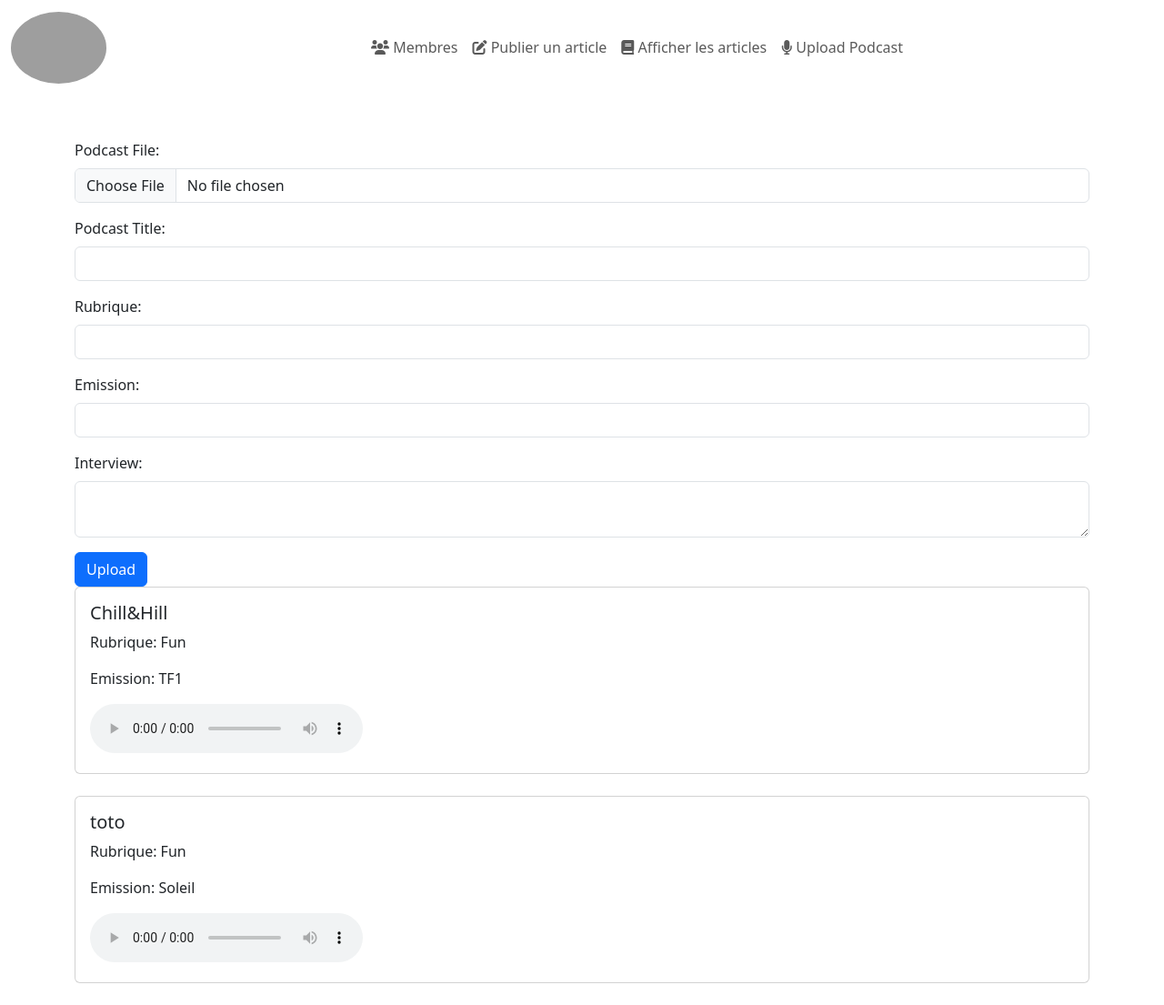
After one commit to Kevin200122/Back_End_PHP_Altameos, a PHP site: page /Telecharger_podcast.php in a window 1280 px wide. The commit adds this page. Shown: the whole page at 91% size. Run offline with PHP 8.4, Linux system fonts and the light colour scheme; the visitor is signed in with stand-in values (Sample User, id 1); data comes from the database, SQL or seed files in the repository; grey boxes are pictures that could not be loaded.

Commit message:
Travail_Entreprise

```diff
--- /dev/null
+++ b/PHP/Telecharger_podcast.php
@@ -0,0 +1,158 @@
+<?php
+session_start();
+include('config.php');
+if (!$_SESSION['pseudo']) {
+    header('Location: connexion.php');
+}
+
+if (isset($_POST['submit'])) {
+    $rubrique = $_POST['rubrique'];
+    $emission = $_POST['emission'];
+    $interview = $_POST['interview'];
+    $podcast_title = $_POST['podcast_title']; ///$_POST — HTTP POST variables
+    $podcast_file = $_FILES['podcast_file']['name']; //name — Le nom original du fichier, comme sur le disque du visiteur (exemple : mon_icône.png).
+    $podcast_file_tmp = $_FILES['podcast_file']['tmp_name']; //tmp_name — Le nom du fichier sur le serveur où le fichier téléchargé a été stocké.
+    $podcast_file_size = $_FILES['podcast_file']['size']; //size — La taille en octets du fichier télécharger.
+    $podcast_file_error = $_FILES['podcast_file']['error']; //error — Le code d'erreur, qui permet de savoir si le fichier a bien été télécharger.
+    $podcast_file_type = $_FILES['podcast_file']['type']; //type — Le type du fichier. Par exemple, cela peut être « image/png ».
+
+    $podcast_file_ext = explode('.', $podcast_file); //explode — Coupe une chaîne en segments
+    $podcast_file_actual_ext = strtolower(end($podcast_file_ext)); //strtolower — Renvoie une chaîne en minuscules
+
+    $allowed = array('mp3', 'wav', 'ogg'); //array — Crée un tableau, avec les valeurs passées en paramètres, comme éléments qui représente les extensions autorisées
+
+    if (in_array($podcast_file_actual_ext, $allowed)) {
+        if ($podcast_file_error === 0) { //0 = pas d'erreur
+            if ($podcast_file_size < 10000000) { //10MB
+                $podcast_file_name_new = uniqid('', true) . "." . $podcast_file_actual_ext; //uniqid — Génère un identifiant unique basé sur l'heure courante en microsecondes et sur un paramètre binaire optionnel, qui permet de le rendre encore plus unique parce que est important que le nom du fichier soit unique
+                $podcast_file_destination = 'uploads/' . $podcast_file_name_new; //chemin de destination, true = si le dossier n'existe pas, il sera créé
+                move_uploaded_file($podcast_file_tmp, $podcast_file_destination); //move_uploaded_file — Déplace un fichier téléchargé
+                $req = $conn->prepare('INSERT INTO podcast (title, file_path, rubrique, emission, interview) VALUES (?, ?, ?, ?, ?)');
+                $req->execute([$podcast_title, $podcast_file_destination, $rubrique, $emission, $interview]); //execute — Exécute une requête préparée
+
+                header('Location: index.php');
+            } else {
+                echo "Your file is too big!";
+            }
+        } else {
+            echo "Error: " . $podcast_file_error;
+        }
+    } else {
+        echo "You cannot upload files of this type!";
+    }
+}
+
+?>
+<!DOCTYPE html>
+<html lang="en">
+
+<head>
+<meta charset="UTF-8">
+<title>Upload Podcast</title>
+<link href="https://cdn.jsdelivr.net/npm/bootstrap@5.3.0/dist/css/bootstrap.min.css" rel="stylesheet" integrity="sha384-9ndCyUaIbzAi2FUVXJi0CjmCapSmO7SnpJef0486qhLnuZ2cdeRhO02iuK6FUUVM" crossorigin="anonymous">
+<!-- Incluez la bibliothèque Font Awesome dans l'en-tête de votre document -->
+<link rel="stylesheet" href="https://cdnjs.cloudflare.com/ajax/libs/font-awesome/6.0.0-beta3/css/all.min.css">
+<link rel="stylesheet" href="./styles/style.css">
+</head>
+
+<body>
+
+<nav class="navbar navbar-expand-lg">
+<div class="container-fluid">
+<a class="navbar-brand" href="#"><img src="./medias/radiotitanback-end.png" alt="logo" style="width: 105px; border-radius: 50%"></a>
+<button class="navbar-toggler" type="button" data-bs-toggle="collapse" data-bs-target="#navbarNav" aria-controls="navbarNav" aria-expanded="false" aria-label="Toggle navigation">
+<span class="navbar-toggler-icon"></span>
+</button>
+<div class="collapse navbar-collapse justify-content-center" id="navbarNav">
+<ul class="navbar-nav">
+<li>
+<a class="nav-link" href="membres.php">
+<i class="fas fa-users"></i>
+Membres
+</a>
+</li>
+<li>
+<a class="nav-link" href="publier_article.php">
+<i class="fas fa-edit"></i>
+Publier un article
+</a>
+</li>
+<li>
+<a class="nav-link" href="afficher_articles.php">
+<i class="fas fa-book"></i>
+Afficher les articles
+</a>
+</li>
+<li>
+<a class="nav-link" href="upload_podcast.php">
+<i class="fas fa-microphone"></i>
+Upload Podcast
+</a>
+</li>
+</ul>
+</div>
+</div>
+</nav>
+
+
+
+<div class="container mt-5">
+<form method="POST" action="upload_podcast.php" enctype="multipart/form-data">
+<div class="mb-3">
+<label for="podcast_file" class="form-label">Podcast File:</label>
+<input type="file" name="podcast_file" id="podcast_file" class="form-control">
+</div>
+<div class="mb-3">
+<label for="podcast_title" class="form-label">Podcast Title:</label>
+<input type="text" name="podcast_title" id="podcast_title" class="form-control">
+</div>
+<div class="mb-3">
+<label for="rubrique" class="form-label">Rubrique:</label>
+<input type="text" name="rubrique" id="rubrique" class="form-control">
+</div>
+<div class="mb-3">
+<label for="emission" class="form-label">Emission:</label>
+<input type="text" name="emission" id="emission" class="form-control">
+</div>
+<div class="mb-3">
+<label for="interview" class="form-label">Interview:</label>
+<textarea name="interview" id="interview" class="form-control"></textarea>
+</div>
+<input type="submit" name="submit" value="Upload" class="btn btn-primary">
+
+<?php
+$req = $conn->query('SELECT * FROM podcast');
+while ($donnees = $req->fetch()) {
+    echo '<div class="card mb-4">';
+    echo '<div class="card-body">';
+    echo '<h5 class="card-title">' . $donnees['title'] . '</h5>';
+    echo '<p class="card-text">Rubrique: ' . $donnees['rubrique'] . '</p>';
+    echo '<p class="card-text">Emission: ' . $donnees['emission'] . '</p>';
+    echo '<audio controls>';
+    echo '<source src="' . $donnees['file_path'] . '" type="audio/mpeg">';
+    echo '</audio>';
+    echo '</div>';
+    echo '</div>';
+}
+?>
+</form>
+</div>
+<script src="https://cdn.jsdelivr.net/npm/@popperjs/core@2.11.8/dist/umd/popper.min.js" integrity="sha384-I7E8VVD/ismYTF4hNIPjVp/Zjvgyol6VFvRkX/vR+Vc4jQkC+hVqc2pM8ODewa9r" crossorigin="anonymous"></script>
+<script src="https://cdn.jsdelivr.net/npm/bootstrap@5.3.0/dist/js/bootstrap.min.js" integrity="sha384-fbbOQedDUMZZ5KreZpsbe1LCZPVmfTnH7ois6mU1QK+m14rQ1l2bGBq41eYeM/fS" crossorigin="anonymous"></script>
+</body>
+
+</html>
+
+
+
+
+<!--$_FILES pour accéder au fichier téléchargé et le déplacer à l'endroit désiré sur le serveur
+Ce script tente de déplacer le fichier télécharger vers le répertoire "uploads" sur le serveur. Si le fichier est déplacé avec succès, il insère une nouvelle ligne dans la table "podcasts" de la base de données avec le titre du podcast et le chemin du fichier.
+
+
+Modifier le fichier php.ini et augmenter la valeur de upload_max_filesize et post_max_size. Par exemple, pour augmenter la limite à 100M :
+
+    upload_max_filesize = 100M
+    post_max_size = 100M
+    Ensuite, vous devrez redémarrer votre serveur web pour que les modifications prennent effet.
+    -->
--- a/PHP/album.php
+++ b/PHP/album.php
@@ -2,7 +2,7 @@
 session_start();
 include('config.php');
 if(!$_SESSION['pseudo']) {
-    header('Location: connexion.php');
+    header('Location: Connexion.php');
 }
 ?>
 <!DOCTYPE html>
@@ -14,10 +14,10 @@ if(!$_SESSION['pseudo']) {
 </head>
 <body>
 <?php
-$req = $conn->query('SELECT * FROM album');
+$req = $conn->query('SELECT * FROM albums');
 while($donnees = $req->fetch()) {//fetch() fetches the next row from a result set
     ?>
-    <div class="album"style="border: 1px solid black;">
+    <div class="albums"style="border: 1px solid black;">
     <h2><?= $donnees['titre']; ?></h2>
     <p><?= $donnees['contenu']; ?></p>
     <p><?= $donnees['Auteur']; ?></p>
--- a/PHP/config.php
+++ b/PHP/config.php
@@ -1,7 +1,7 @@
 <?php
 $servername = "localhost";
 $username = "root";
-$password = "my-secret-pw";
+$password = "";
 $dbname = "espace_admin_altameos";
 
 try {
--- a/PHP/creation_membre.php
+++ b/PHP/creation_membre.php
@@ -29,7 +29,7 @@ if(isset($_POST['submit'])) {// Si le formulaire est soumis
     } elseif (!preg_match("#\W+#", $pass)) {
         echo "Le mot de passe doit contenir au moins un caractère spécial";
         exit;
-    } elseif ($pass != $comfirmation_pass) {
+    } elseif ($pass != $confirmation_pass) {
         echo "Les mots de passe ne correspondent pas";
         exit;
     } else {
--- a/PHP/modifier_article.php
+++ b/PHP/modifier_article.php
@@ -12,7 +12,7 @@ if(isset($_GET['id']) and !empty($_GET['id'])) {
             $titre = htmlspecialchars($_POST['titre']);
             $contenu = nl2br(htmlspecialchars($_POST['contenu'])) ;
             if(!empty($titre) AND !empty($contenu)) {
-                $req = $conn->prepare('UPDATE articles SET titre = ?, contenu = ? WHERE id = ?');
+                $req = $conn->prepare('UPDATE articles SET titre = ?, contenu = ?, WHERE id = ?');
                 $req->execute(array($titre, $contenu, $getid));
                 header('Location: articles.php');
             } else {
```
Also changed, not shown: PHP/Connexion.php (+19 -9 lines), PHP/Deconnexion.php (added, +8 -0 lines), PHP/Publier_Album.php (added, +37 -0 lines), PHP/index.php (+38 -8 lines), PHP/modifier_album.php (+6 -3 lines), SQL/espace_admin_altameos.sql (added, +156 -0 lines), styles/style.css (added, +13 -0 lines), 5 other files.
